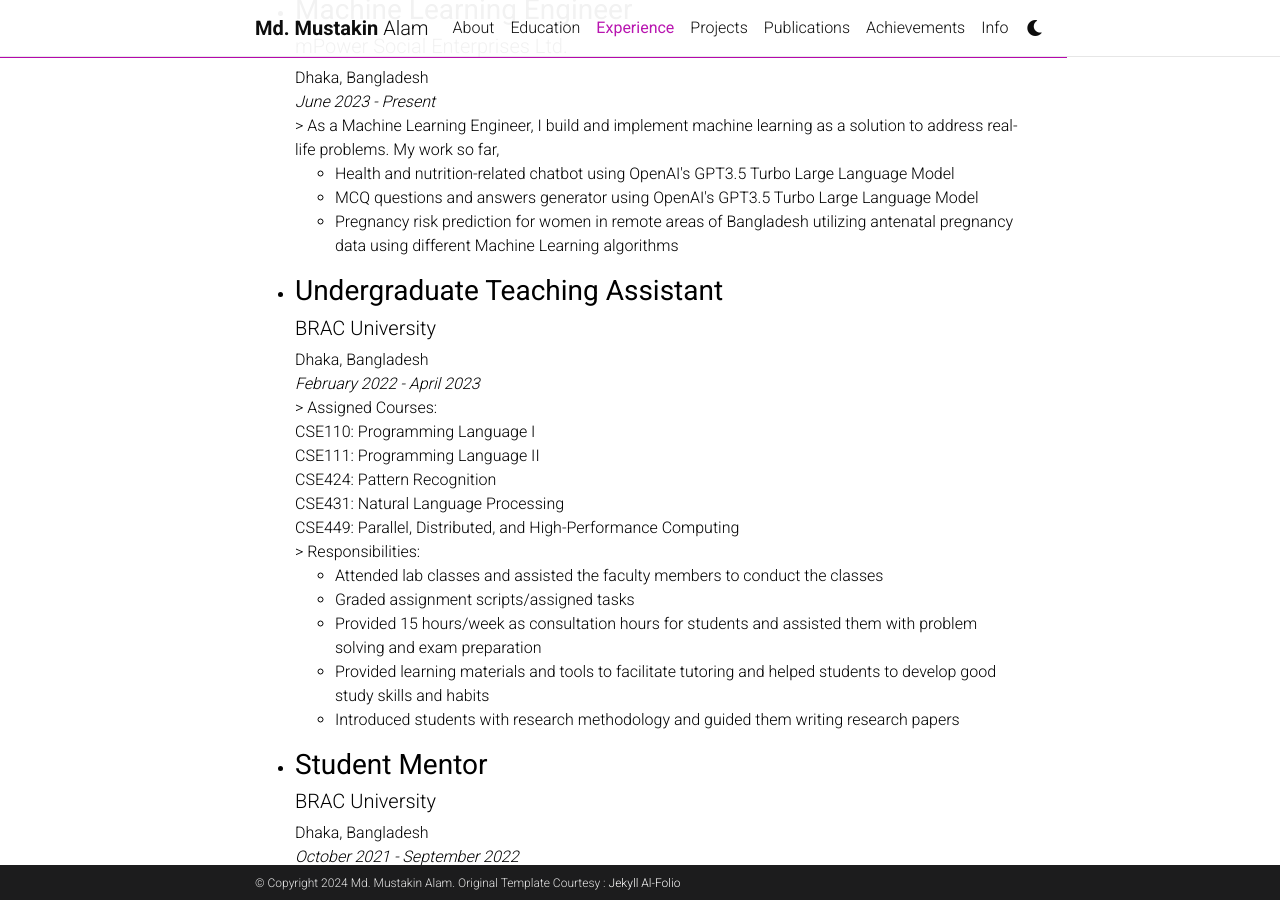
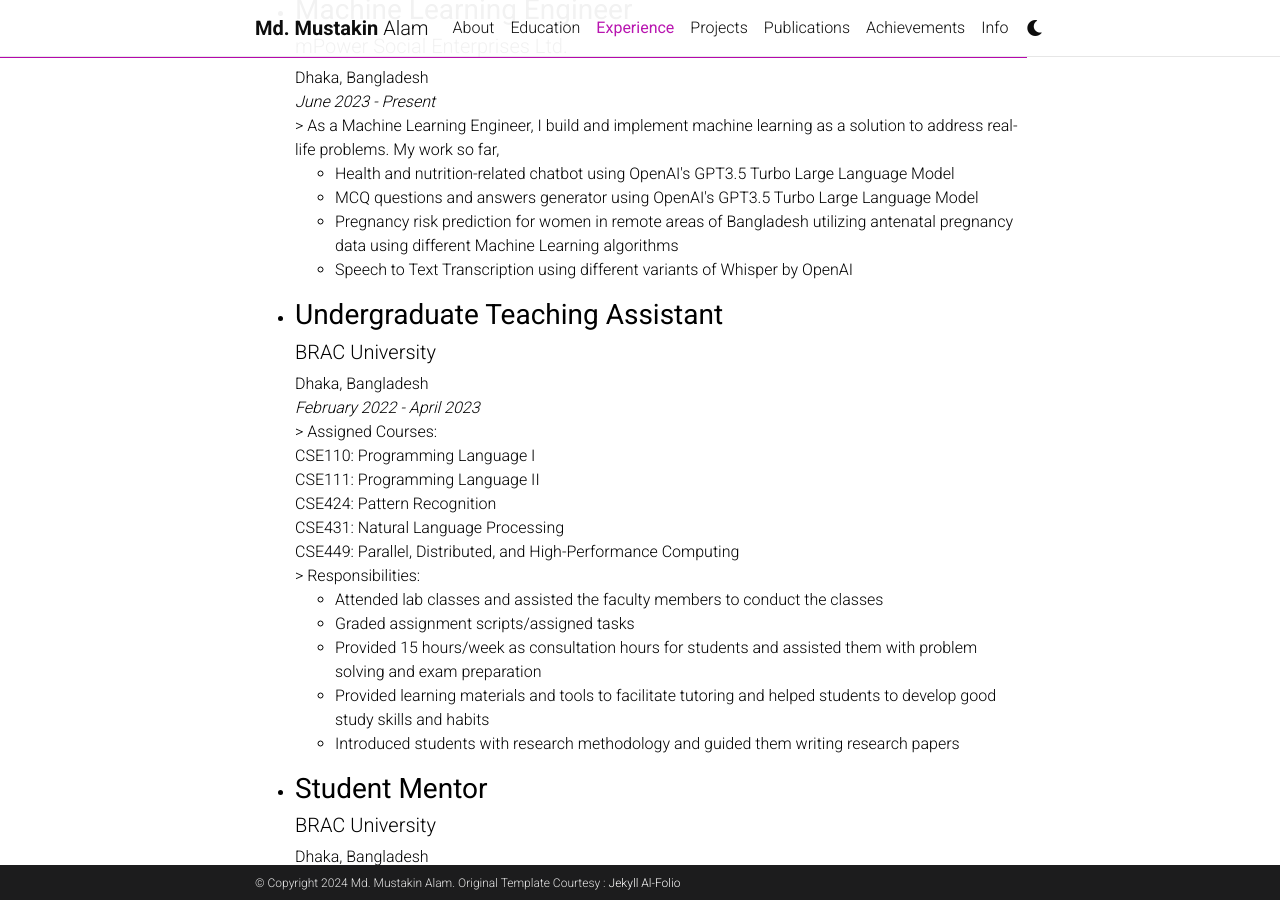
Before and after one commit to mustakinalam/mustakinalam.github.io, a Jekyll site: the page built from _pages/experience.md, in a window 1280 px wide and 900 px high, scrolled down 511 px. Built offline with Jekyll 4.4.1, drawn with Linux system fonts in a browser that asks for light colours; comment, search, counter and statistics services are not loaded; a style sheet for code colours, icons or effects is not loaded.

Commit message:
experience update

```diff
--- a/_pages/experience.md
+++ b/_pages/experience.md
@@ -32,6 +32,7 @@ My work so far, <br>
 <li>Health and nutrition-related chatbot using OpenAI's GPT3.5 Turbo Large Language Model</li>
 <li>MCQ questions and answers generator using OpenAI's GPT3.5 Turbo Large Language Model</li>
 <li>Pregnancy risk prediction for women in remote areas of Bangladesh utilizing antenatal pregnancy data using different Machine Learning algorithms</li>
+<li>Speech to Text Transcription using different variants of Whisper by OpenAI</li>
 </ul>
 
 <p>
```
